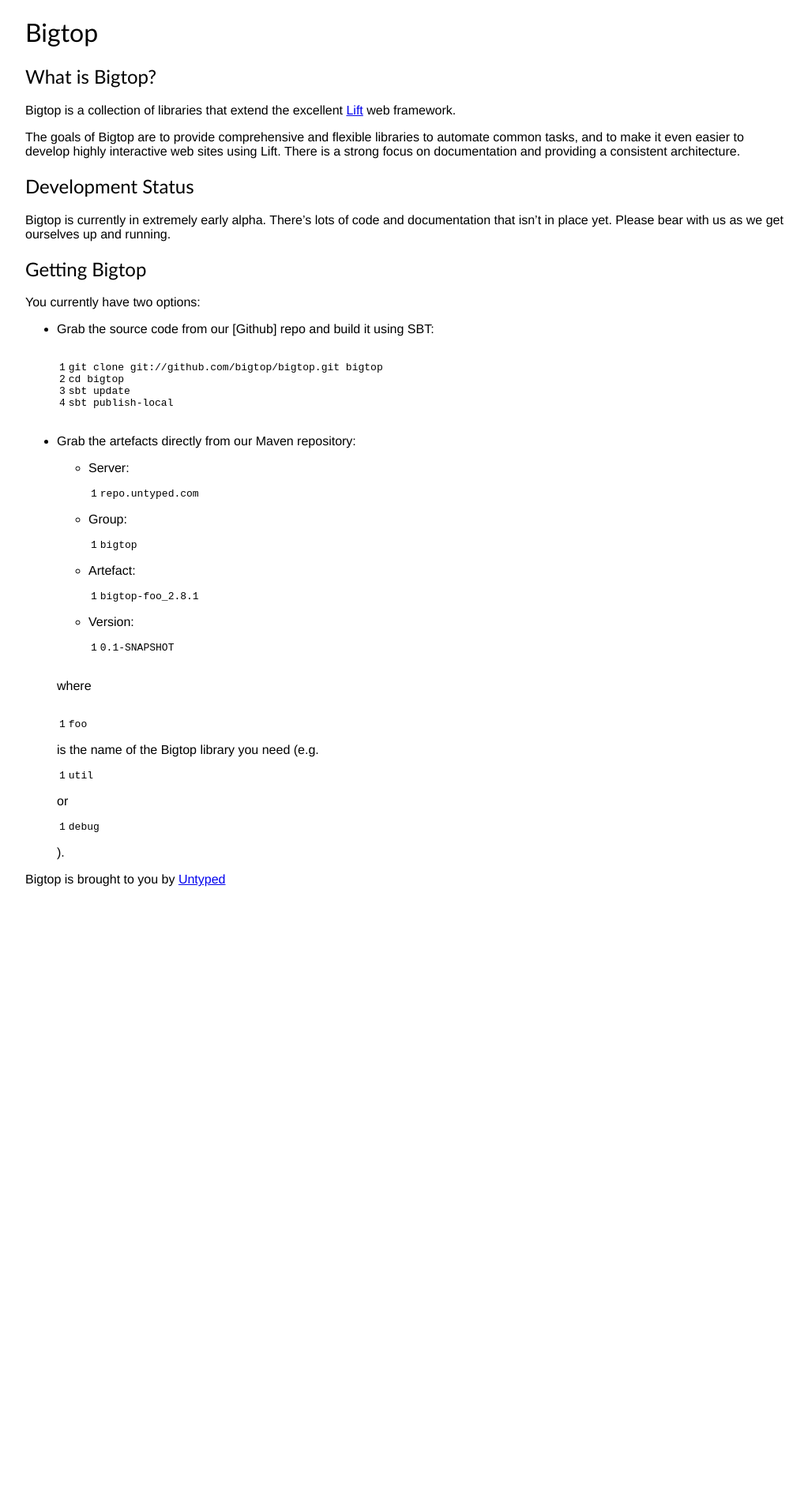
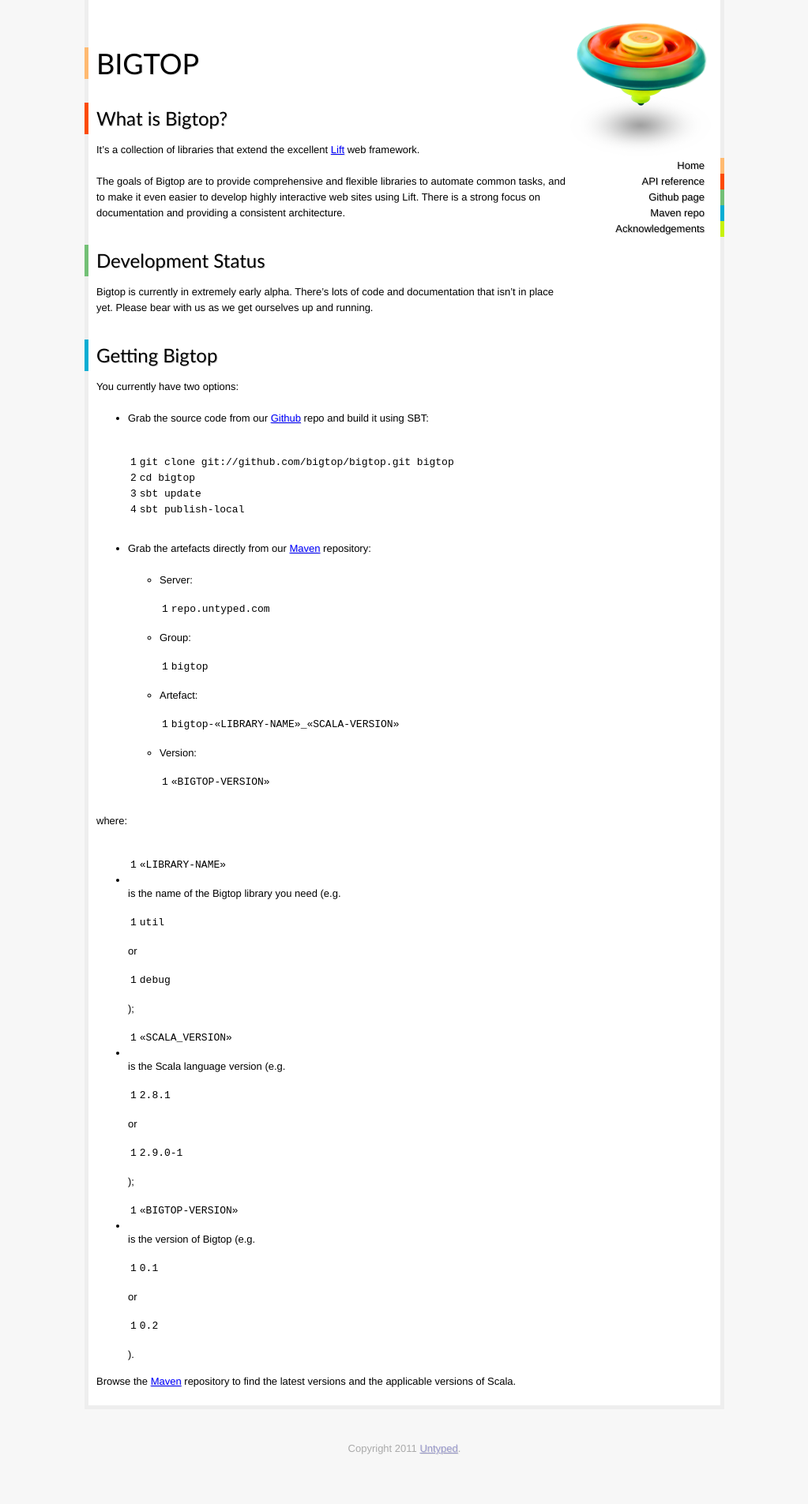
Before and after one commit to bigtop/bigtopweb.com, a Jekyll site: the page built from index.md, in a window 1280 px wide. Shown: the whole page at 79% size, without its empty margins (128-1151 px from the left). Built offline with Jekyll 4.4.1, drawn with Linux system fonts in a browser that asks for light colours; Markdown is read by kramdown in place of the engine named in the settings; before the commit the page ends 1123 px from its top, so only the background shows below that.

Commit message:
New L&F; links to API docs, Github repos, and Maven repos; added bigtopweb domain names.

```diff
--- /dev/null
+++ b/CNAME
@@ -0,0 +1 @@
+bigtopweb.com
--- a/_layouts/default.html
+++ b/_layouts/default.html
@@ -2,24 +2,40 @@
 <html>
   <head>
     <meta charset='utf-8'>
+
     <title>Bigtop</title>
-    <link href="/screen.css" media="screen" rel="stylesheet" type="text/css" />
- </head>
-<body>
-  <div id="header">
-    <div class="content">
-      <h1>Bigtop<h1>
+
+    <link href="/static/styles/screen.css" media="screen" rel="stylesheet" type="text/css" />
+
+    <!--[if lt IE 9]>
+    <script src="http://html5shim.googlecode.com/svn/trunk/html5.js"></script>
+    <![endif]-->
+  </head>
+
+  <body>
+    <div id="container">
+      <header>
+        <h1><a href="/">Bigtop</a></h1>
+      </header>
+
+      <article>
+        {{ content }}
+      </article>
+
+      <nav>
+        <ul>
+          <li><a href="/">Home</a></li>
+          <!-- <li><a href="/docs">Documentation</a></li> -->
+          <li><a href="http://api.bigtopweb.com">API reference</a></li>
+          <li><a href="https://github.com/bigtop/bigtop">Github page</a></li>
+          <li><a href="http://repo.untyped.com/bigtop">Maven repo</a></li>
+          <li><a href="/acknowledgements.html">Acknowledgements</a></li>
+        </ul>
+      </nav>
     </div>
-  </div>
-  <div id="main">
-    <div class="content">
-      {{ content }}
-    </div>
-  </div>
-  <div id="footer">
-    <div class="content">
-      Bigtop is brought to you by <a href="http://www.untyped.com/">Untyped</a>
-    </div>
-  </div>
-</body>
+
+      <footer>
+        <p>Copyright 2011 <a href="http://www.untyped.com/">Untyped</a>.</p>
+      </footer>
+  </body>
 </html>
--- a/index.md
+++ b/index.md
@@ -5,7 +5,7 @@
 What is Bigtop?
 ---------------
 
-Bigtop is a collection of libraries that extend the excellent [Lift] web framework.
+It's a collection of libraries that extend the excellent [Lift] web framework.
 
 [Lift]: http://liftweb.net
 
@@ -28,11 +28,20 @@
        sbt update
        sbt publish-local
 
- - Grab the artefacts directly from our Maven repository:
+ - Grab the artefacts directly from our [Maven] repository:
 
    - Server: `repo.untyped.com`
    - Group: `bigtop`
-   - Artefact: `bigtop-foo_2.8.1`
-   - Version: `0.1-SNAPSHOT`
+   - Artefact: `bigtop-«LIBRARY-NAME»_«SCALA-VERSION»`
+   - Version: `«BIGTOP-VERSION»`
 
-   where `foo` is the name of the Bigtop library you need (e.g. `util` or `debug`).
+where:
+
+ - `«LIBRARY-NAME»` is the name of the Bigtop library you need (e.g. `util` or `debug`);
+ - `«SCALA_VERSION»` is the Scala language version (e.g. `2.8.1` or `2.9.0-1`);
+ - `«BIGTOP-VERSION»` is the version of Bigtop (e.g. `0.1` or `0.2`).
+
+Browse the [Maven] repository to find the latest versions and the applicable versions of Scala.
+
+[Github]: https://github.com/bigtop/bigtop
+[Maven]: http://repo.untyped.com/bigtop
--- a/screen.css
+++ /dev/null
@@ -1,15 +0,0 @@
-body {
-  margin: 0;
-  padding: 0;
-  color: black;
-  background-color: white;
-  font-family: helvetica, arial, freesans, clean, sans-serif;
-}
-h1, h2 {
-  font-family: "Gill Sans";
-  font-weight: lighter;
-}
-.content {
-  width: 960px;
-  margin: 0 auto;
-}
--- /dev/null
+++ b/static/styles/screen.css
@@ -0,0 +1,162 @@
+html, body {
+  margin: 0;
+  padding: 0;
+  background: #f7f7f7;
+}
+body {
+  color: black;
+  font-family: helvetica, arial, freesans, clean, sans-serif;
+  font-size: 13px;
+  line-height: 20px;
+}
+h1, h2 {
+  margin: 30px 0 10px -15px;
+  padding: 0 0 0 10px;
+  font-family: "Gill Sans";
+  font-weight: lighter;
+  text-shadow: 1px 1px 0 rgba(0, 0, 0, 0.2);
+}
+h1 {
+  border-left: 5px solid #ffba71;
+}
+h1:nth-of-type(5n+1) {
+  border-left: 5px solid #ffba71;
+}
+h1:nth-of-type(5n+2) {
+  border-left: 5px solid #fc4b00;
+}
+h1:nth-of-type(5n+3) {
+  border-left: 5px solid #73c076;
+}
+h1:nth-of-type(5n+4) {
+  border-left: 5px solid #06add3;
+}
+h1:nth-of-type(5n+5) {
+  border-left: 5px solid #c7f208;
+}
+h2 {
+  border-left: 5px solid #ffba71;
+}
+h2:nth-of-type(5n+1) {
+  border-left: 5px solid #fc4b00;
+}
+h2:nth-of-type(5n+2) {
+  border-left: 5px solid #73c076;
+}
+h2:nth-of-type(5n+3) {
+  border-left: 5px solid #06add3;
+}
+h2:nth-of-type(5n+4) {
+  border-left: 5px solid #c7f208;
+}
+h2:nth-of-type(5n+5) {
+  border-left: 5px solid #ffba71;
+}
+h1 {
+  font-size: 36px;
+  line-height: 40px;
+  text-transform: uppercase;
+}
+h1 a {
+  text-decoration: none;
+  color: #000;
+}
+h2 {
+  font-size: 24px;
+  line-height: 40px;
+}
+p {
+  margin: 0 0 20px;
+}
+a {
+  color: #00f;
+  text-shadow: 1px 1px 0 rgba(0, 0, 0, 0.1);
+}
+#container {
+  position: relative;
+  width: 780px;
+  margin: 0 auto;
+  padding: 0 10px;
+  border-left: 5px solid #eeeeee;
+  border-right: 5px solid #eeeeee;
+  border-bottom: 5px solid #eeeeee;
+  background: white url(images/bigtop-logo.png) no-repeat right top;
+}
+header,
+article,
+footer,
+nav {
+  display: block;
+}
+header, article {
+  width: 600px;
+  margin: 0 180px 0 0;
+}
+header {
+  padding: 30px 0 0;
+}
+footer {
+  width: 740px;
+  margin: 20px auto;
+  padding: 20px 0;
+  text-align: center;
+  color: #aaa;
+}
+footer a {
+  color: #99c;
+}
+nav {
+  position: absolute;
+  top: 200px;
+  right: -5px;
+  width: 180px;
+}
+nav ul {
+  margin: 0;
+  padding: 0;
+  list-style-type: none;
+}
+nav a {
+  display: block;
+  padding: 0 20px;
+  text-align: right;
+  text-decoration: none;
+  text-shadow: 1px 1px 0 rgba(0, 0, 0, 0.2);
+  color: #000;
+}
+nav li a {
+  border-right: 5px solid #ffba71;
+}
+nav li:nth-child(1n) a {
+  border-right: 5px solid #ffba71;
+}
+nav li:nth-child(2n) a {
+  border-right: 5px solid #fc4b00;
+}
+nav li:nth-child(3n) a {
+  border-right: 5px solid #73c076;
+}
+nav li:nth-child(4n) a {
+  border-right: 5px solid #06add3;
+}
+nav li:nth-child(5n) a {
+  border-right: 5px solid #c7f208;
+}
+nav li a:hover {
+  background: #ffba71;
+}
+nav li:nth-child(1n) a.highlight, nav li:nth-child(1n) a:hover {
+  background: #ffd3a4;
+}
+nav li:nth-child(2n) a.highlight, nav li:nth-child(2n) a:hover {
+  background: #ff9163;
+}
+nav li:nth-child(3n) a.highlight, nav li:nth-child(3n) a:hover {
+  background: #b9e0bb;
+}
+nav li:nth-child(4n) a.highlight, nav li:nth-child(4n) a:hover {
+  background: #5eddfa;
+}
+nav li:nth-child(5n) a.highlight, nav li:nth-child(5n) a:hover {
+  background: #d4f835;
+}
```
Also changed, not shown: acknowledgements.md (added, +28 -0 lines), screen.less (deleted, +0 -17 lines), static/styles/screen.less (added, +140 -0 lines), static/styles/images/bigtop-logo.png (added).
